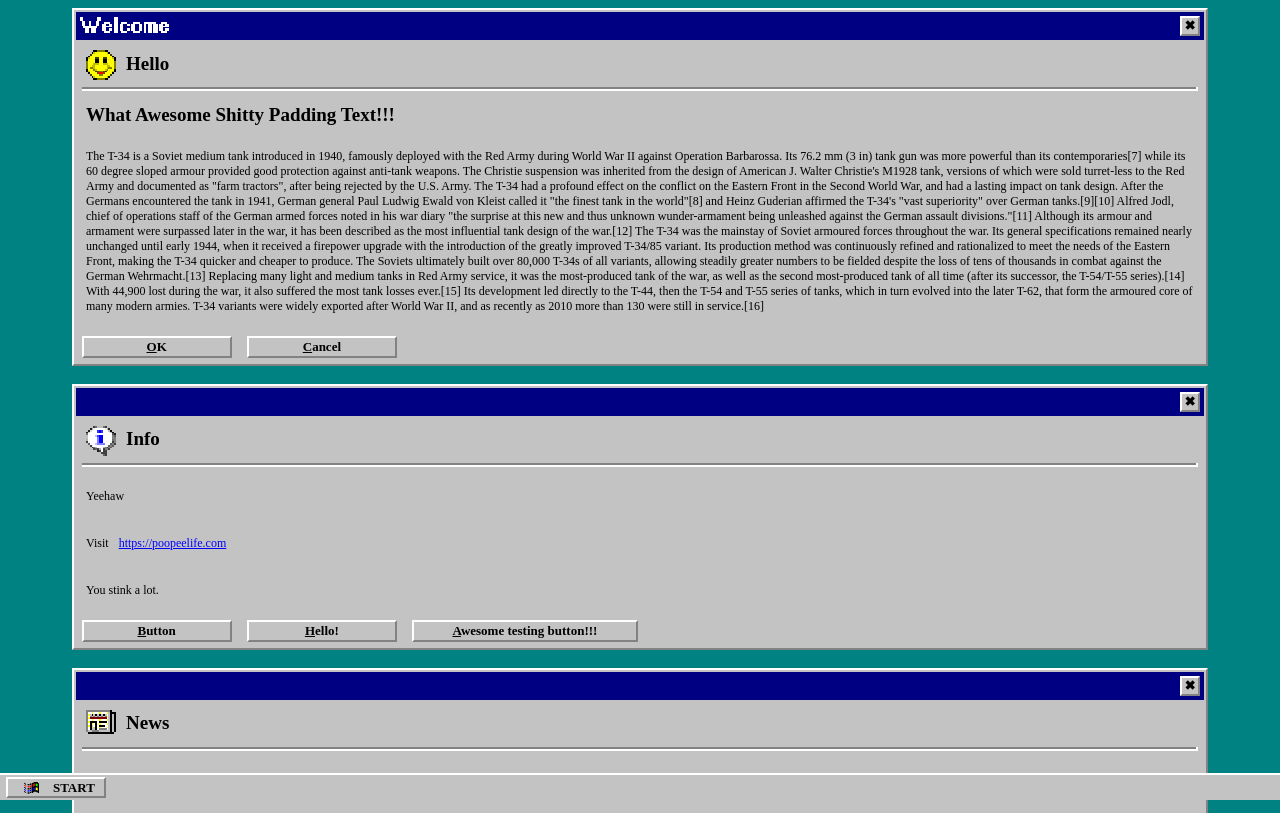
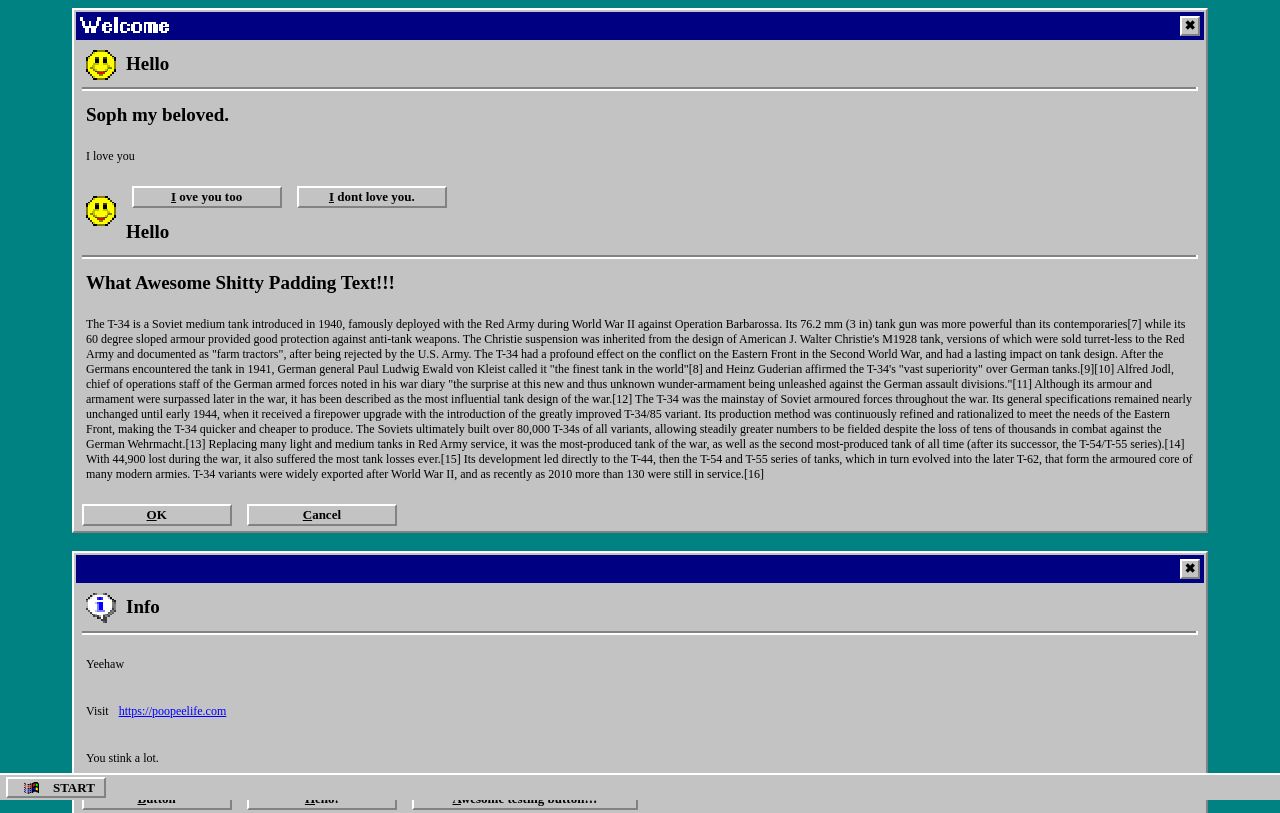
Before and after one commit to Sketchy-PNG/webpagecutie, a plain HTML site: page index.html in a window 1280 px wide. Shown: the top 813 px of the page. Drawn offline with Linux system fonts and the light colour scheme.

Commit message:
Update index.html

```diff
--- a/index.html
+++ b/index.html
@@ -9,6 +9,15 @@
 <body>
     <div class="window">
      <div class="topping"><img style="padding:0;" src="welcome.png"> <button class="button" style="width:20px; height:20px; float:right; margin-right:4px; margin-top:4px; padding: 0px;"> <b>✖</b></button> </div>
+
+
+ <img src="smiley.png"><h1>Hello</h1>
+     <div class="splitter"></div>
+     <h1>Soph my beloved.</h1>
+     <p>I love you</p>
+    <button class="button" onclick="alert('<3')"><b><u>I</u> ove you too</b></button>
+        <button class="button" onclick="alert('Fuck you.')"><b><u>I</u> dont love you.</b></button>
+
 
 
 
```
